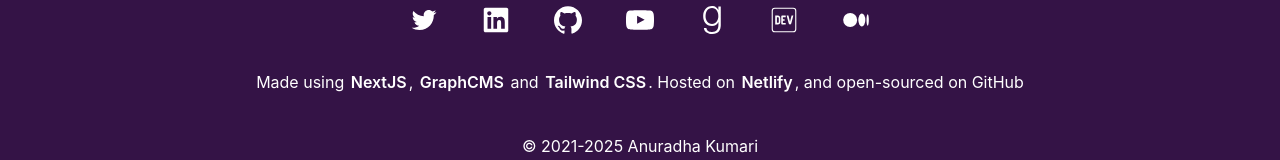
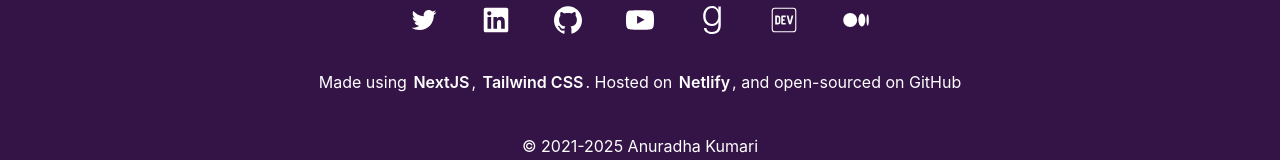
Before and after one commit to anuk79/anuradhakumari, a Next.js app: page / in a window 1280 px wide. Shown: the part 1826-1986 px from the top of the page. Built offline with nearby package versions, Linux system fonts and the light colour scheme.

Commit message:
Update footer.jsx

```diff
--- a/components/footer.jsx
+++ b/components/footer.jsx
@@ -55,9 +55,8 @@ function Footer({ navLinks = links }) {
         </div>
         <div className="py-6 text-center">
           Made using{' '}
-          <a className="no-underline" href="https://nextjs.org/">NextJS</a>,
-          {' '}  <a className="no-underline" href="https://graphcms.com/">GraphCMS</a> {' '}
-          and{' '}  <a className="no-underline" href="https://tailwindcss.com/">Tailwind CSS</a>.
+          <a className="no-underline" href="https://nextjs.org/">NextJS</a>
+          {', '}<a className="no-underline" href="https://tailwindcss.com/">Tailwind CSS</a>.
           Hosted on {' '} <a className="no-underline" href="https://www.netlify.com/">Netlify</a>{', and open-sourced on GitHub'}
         </div>
         <p className="mt-8 text-base md:mt-0 py-4 text-center">
```
